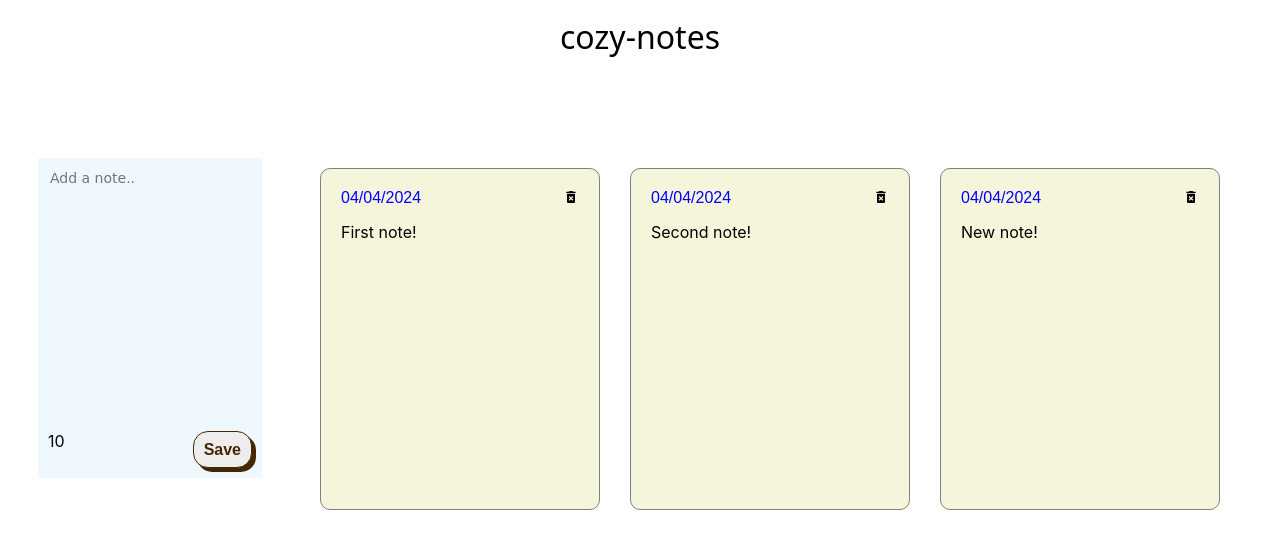
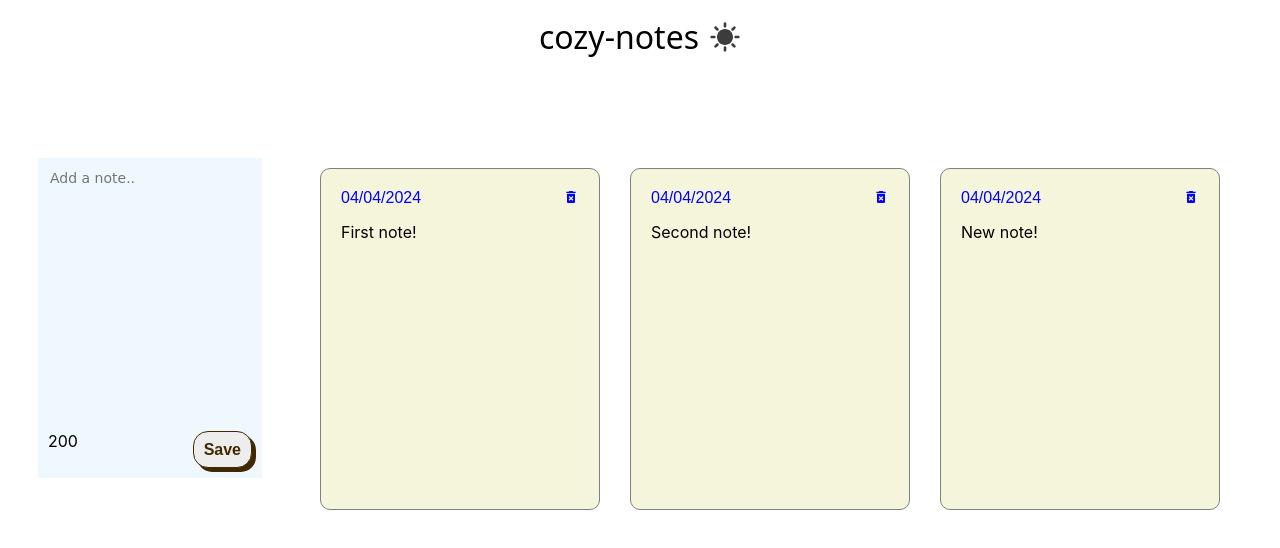
Before and after one commit to buennoo/cozy-notes-app, a React (Create React App) app: page / in a window 1280 px wide. Shown: the top 548 px of the page. Built offline with nearby package versions, Linux system fonts and the light colour scheme.

Commit message:
change header

```diff
--- a/src/App.js
+++ b/src/App.js
@@ -33,10 +33,15 @@ const App = () => {
     setNotes(newNotes);
   }
 
+  const deleteNote = (id) => {
+    const newNotes = notes.filter((note) => note.id !== id);
+    setNotes(newNotes);
+  }
+
   return (
     <div className="page-wrap">
       <Header />
-      <NotesList notes={notes} handleAddNote={addNewNote} />
+      <NotesList notes={notes} handleAddNote={addNewNote} handleDeleteNote={deleteNote}/>
     </div>
   );
 }
--- a/src/components/AddNote.js
+++ b/src/components/AddNote.js
@@ -3,7 +3,7 @@ import "../styles/AddNote.css"
 
 const AddNote = ({addNoteData}) => {
     const [noteText, setNoteText] = useState('');
-    const charLimit = 10;
+    const charLimit = 200;
 
     const handleInput = (event) => {
         if(charLimit > event.target.value.length){
--- a/src/components/Header.js
+++ b/src/components/Header.js
@@ -1,10 +1,11 @@
 import '../styles/Header.css';
-
+import { MdSunny } from "react-icons/md";
 
 const Header = () => {
     return (
         <div className="header-container">
             <div id="title">cozy-notes</div>
+            <MdSunny size="1em" id="mode-icon"/>
         </div>
     );
 }
--- a/src/components/Note.js
+++ b/src/components/Note.js
@@ -1,12 +1,12 @@
 import { MdDeleteForever } from "react-icons/md";
 import '../styles/Note.css';
 
-const Note = ({ id, text, date }) => {
+const Note = ({ id, text, date, toDelete }) => {
     return (
         <div className="note" id={id}>
             <div className="note-header">
                 <div class="date">{date}</div>
-                <MdDeleteForever className="delete-icon" size="1em"/>
+                <MdDeleteForever className="delete-icon" size="1em" onClick={ () => toDelete(id) }/>
             </div>
             <span className="note-content">{text}</span>
         </div>
--- a/src/components/NotesList.js
+++ b/src/components/NotesList.js
@@ -2,12 +2,12 @@ import Note from "./Note";
 import "../styles/NotesList.css"
 import AddNote from "./AddNote.js"
 
-const NotesList = ({notes, handleAddNote}) => {
+const NotesList = ({notes, handleAddNote, handleDeleteNote}) => {
     return (
         <div className="notes-list">
             <AddNote addNoteData={handleAddNote}/>
             { notes.map((note) => (
-                <Note id={note.id} text={note.text} date={note.date}/>
+                <Note id={note.id} text={note.text} date={note.date} toDelete={handleDeleteNote}/>
             ))}
         </div>
     );
--- a/src/index.css
+++ b/src/index.css
@@ -22,3 +22,8 @@ code {
   margin-left: auto;
   margin-right: auto;
 }
+
+.dark-mode {
+  color: rgb(221, 216, 205);
+  background-color: rgb(29, 29, 29);
+}
--- a/src/styles/Header.css
+++ b/src/styles/Header.css
@@ -1,9 +1,24 @@
 .header-container {
     margin: 0 auto;
     padding: 0;
+
+    display: flex;
+    flex-direction: row;
+    justify-content: center;
+    align-items: center;
+    gap: 10px;
 
     margin-top: 15px;
     font-size: 32px;
     font-family: system-ui, -apple-system, BlinkMacSystemFont, 'Segoe UI', Roboto, Oxygen, Ubuntu, Cantarell, 'Open Sans', 'Helvetica Neue', sans-serif;
     text-align: center;
 }
+
+#mode-icon {
+    cursor: pointer;
+    color: rgb(60, 60, 60);
+}
+
+#mode-icon:hover {
+    color: rgb(25, 25, 25);
+}
--- a/src/styles/Note.css
+++ b/src/styles/Note.css
@@ -10,6 +10,7 @@
     background-color: beige;
     border: 1px solid gray;
     border-radius: 10px;
+    white-space: pre-wrap;
 }
 
 .note-header {
@@ -23,6 +24,15 @@
     color: blue;
 }
 
+.delete-icon {
+    cursor: pointer;
+    color: blue;
+}
+
+.delete-icon:hover {
+    color: rgb(1, 1, 165);
+}
+
 .note-content {
     margin-top: 15px;
     font-family: 100px;
```
